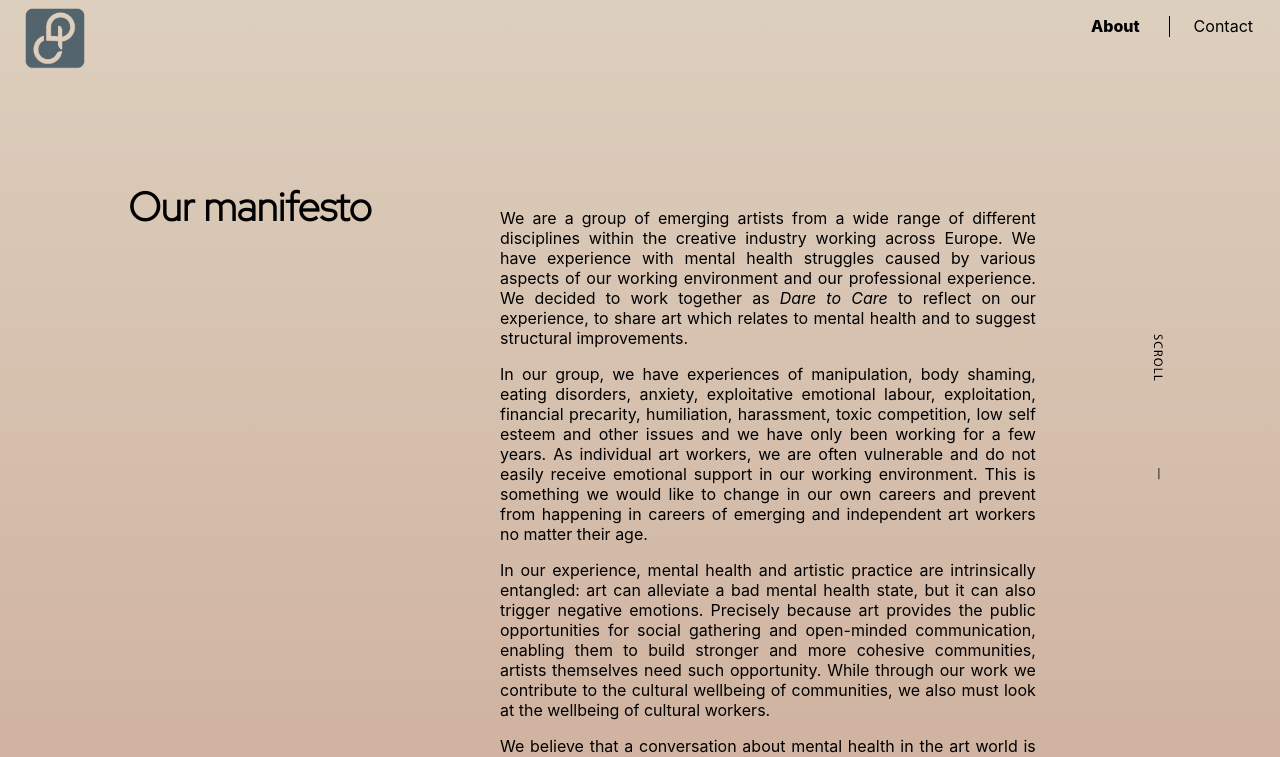
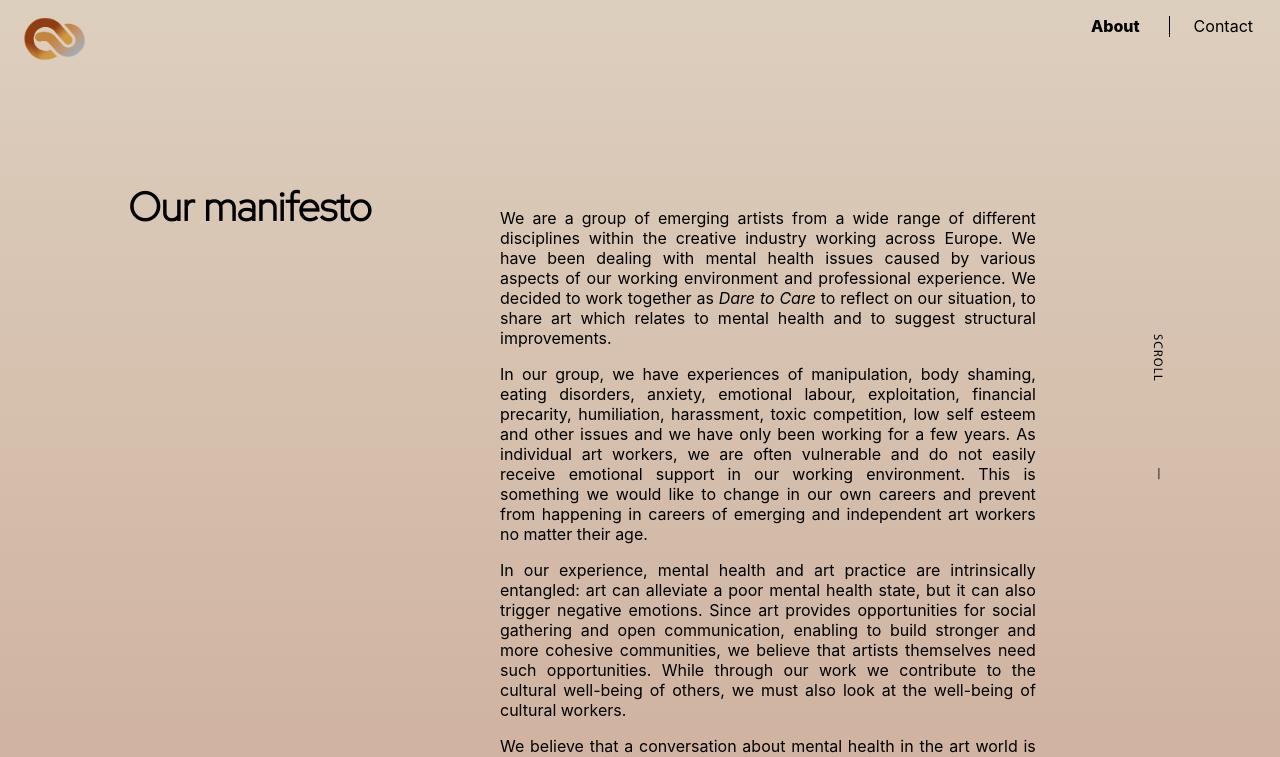
Before and after one commit to miriam-plt/daretocare, a React (Create React App) app: page /about in a window 1280 px wide. Shown: the top 757 px of the page. Built offline with nearby package versions, Linux system fonts and the light colour scheme.

Commit message:
update manifesto and logo

```diff
--- a/src/Pages/About/index.js
+++ b/src/Pages/About/index.js
@@ -20,19 +20,18 @@ const About = () => {
 
             <div className='manifesto'>
                 <p>We are a group of emerging artists from a wide range of different disciplines within the creative industry working across
-                Europe. We have experience with mental health struggles caused by various aspects of our working environment and our
-                professional experience. We decided to work together as <i>Dare to Care</i> to reflect on our experience,
+                Europe. We have been dealing with mental health issues caused by various aspects of our working environment and
+                professional experience. We decided to work together as <i>Dare to Care</i> to reflect on our situation,
                 to share art which relates to mental health and to suggest structural improvements.</p>
-                <p>In our group, we have experiences of manipulation, body shaming, eating disorders, anxiety, exploitative emotional
+                <p>In our group, we have experiences of manipulation, body shaming, eating disorders, anxiety, emotional
                 labour, exploitation, financial precarity, humiliation, harassment, toxic competition, low self esteem and other issues
                 and we have only been working for a few years. As individual art workers, we are often vulnerable and do not easily receive
                 emotional support in our working environment. This is something we would like to change in our own careers and prevent
                 from happening in careers of emerging and independent art workers no matter their age. </p>
-                <p>In our experience, mental health and artistic practice are intrinsically entangled: art can alleviate a bad mental
-                health state, but it can also trigger negative emotions. Precisely because art provides the public opportunities for social gathering and
-                open-minded communication, enabling them to build stronger and more cohesive communities, artists themselves need such opportunity.
-                While through our work we contribute to the cultural wellbeing of communities, we also must look at the wellbeing of
-                cultural workers. </p>
+                <p>In our experience, mental health and art practice are intrinsically entangled: art can alleviate a poor mental health state,
+                but it can also trigger negative emotions. Since art provides opportunities for social gathering and open communication,
+                enabling to build stronger and more cohesive communities, we believe that artists themselves need such opportunities. While
+                through our work we contribute to the cultural well-being of others, we must also look at the well-being of cultural workers. </p>
                 <p>We believe that a conversation about mental health in the art world is long overdue, especially in relation to the
                 working conditions of emerging and independent artists, and we invite you to join the conversation. Our name, <i>Dare to Care</i>,
                 suggests that it is brave, useful and ultimately good to care about our surroundings and people, which we aim to do through
```
Also changed, not shown: src/images/logo19.png, 1 other file (tests, documents, lock files or other folders).
